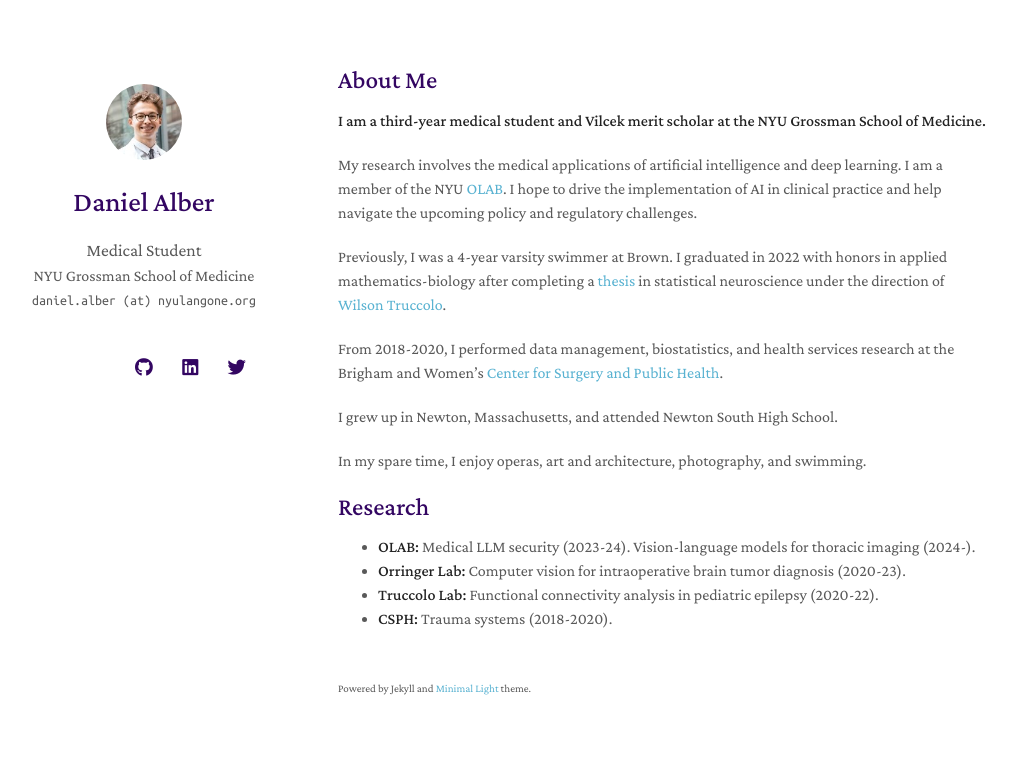
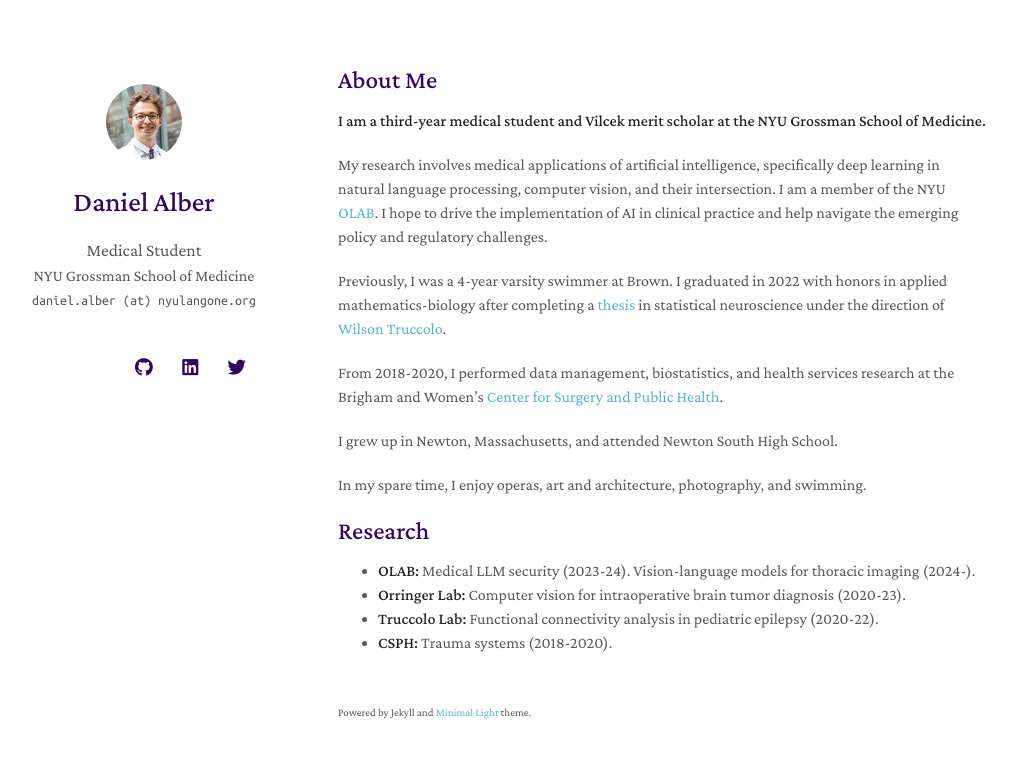
Before and after one commit to danalber/danalber.github.io, a Jekyll site: the page built from index.md, in a window 1280 px wide. Shown: the top 758 px of the page, without its empty margins (132-1147 px from the left). Built offline with Jekyll 4.4.1, drawn with Linux system fonts in a browser that asks for light colours; nearby versions of some CDN libraries; a style sheet for code colours, icons or effects is not loaded; our own code applies the rules of GitHub Pages for plain Markdown files.

Commit message:
Update index.md

```diff
--- a/index.md
+++ b/index.md
@@ -6,7 +6,7 @@ layout: homepage
 
 **I am a third-year medical student and Vilcek merit scholar at the NYU Grossman School of Medicine.**
 
-My research involves the medical applications of artificial intelligence and deep learning. I am a member of the NYU [OLAB](https://www.nyuolab.org/). I hope to drive the implementation of AI in clinical practice and help navigate the upcoming policy and regulatory challenges.
+My research involves medical applications of artificial intelligence, specifically deep learning in natural language processing, computer vision, and their intersection. I am a member of the NYU [OLAB](https://www.nyuolab.org/). I hope to drive the implementation of AI in clinical practice and help navigate the emerging policy and regulatory challenges.
 
 Previously, I was a 4-year varsity swimmer at Brown. I graduated in 2022 with honors in applied mathematics-biology after completing a [thesis](./assets/alber_thesis_final.pdf) in statistical neuroscience under the direction of [Wilson Truccolo](https://www.truccololab.com/).
 
```
